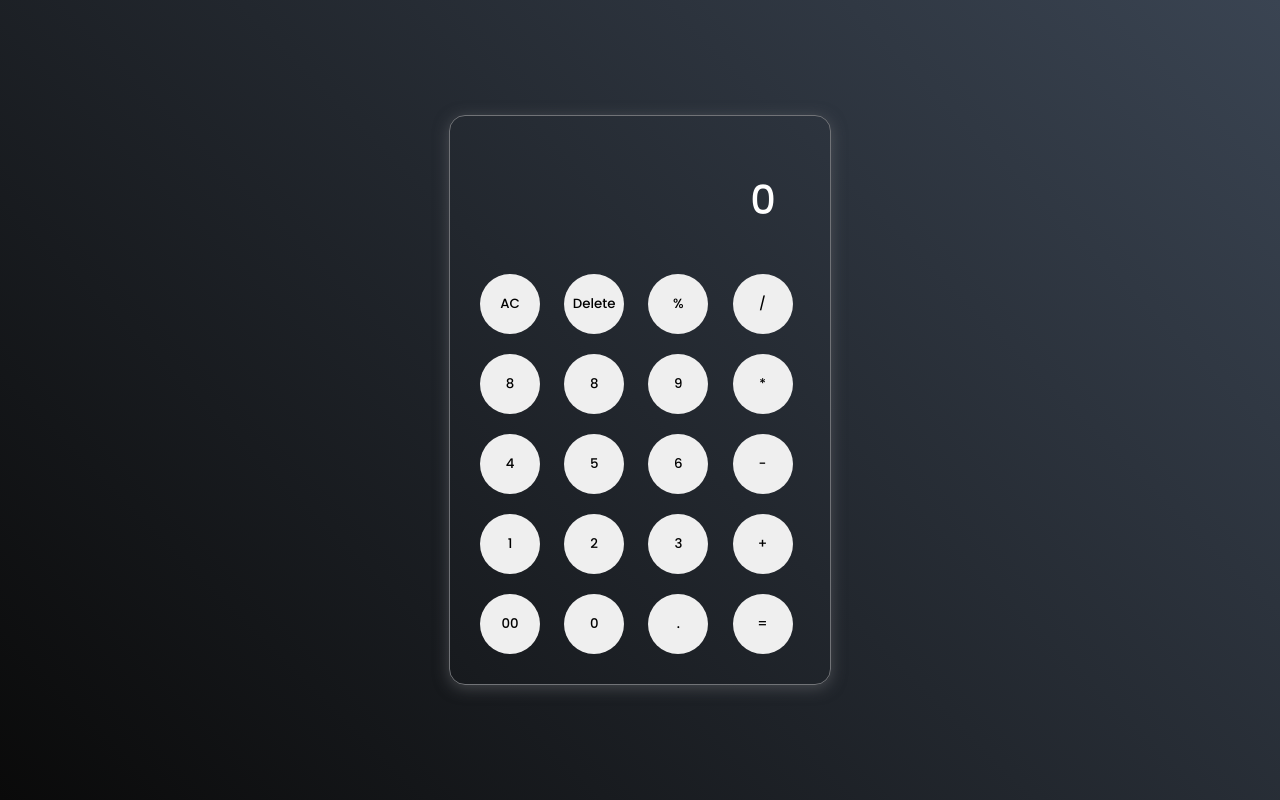
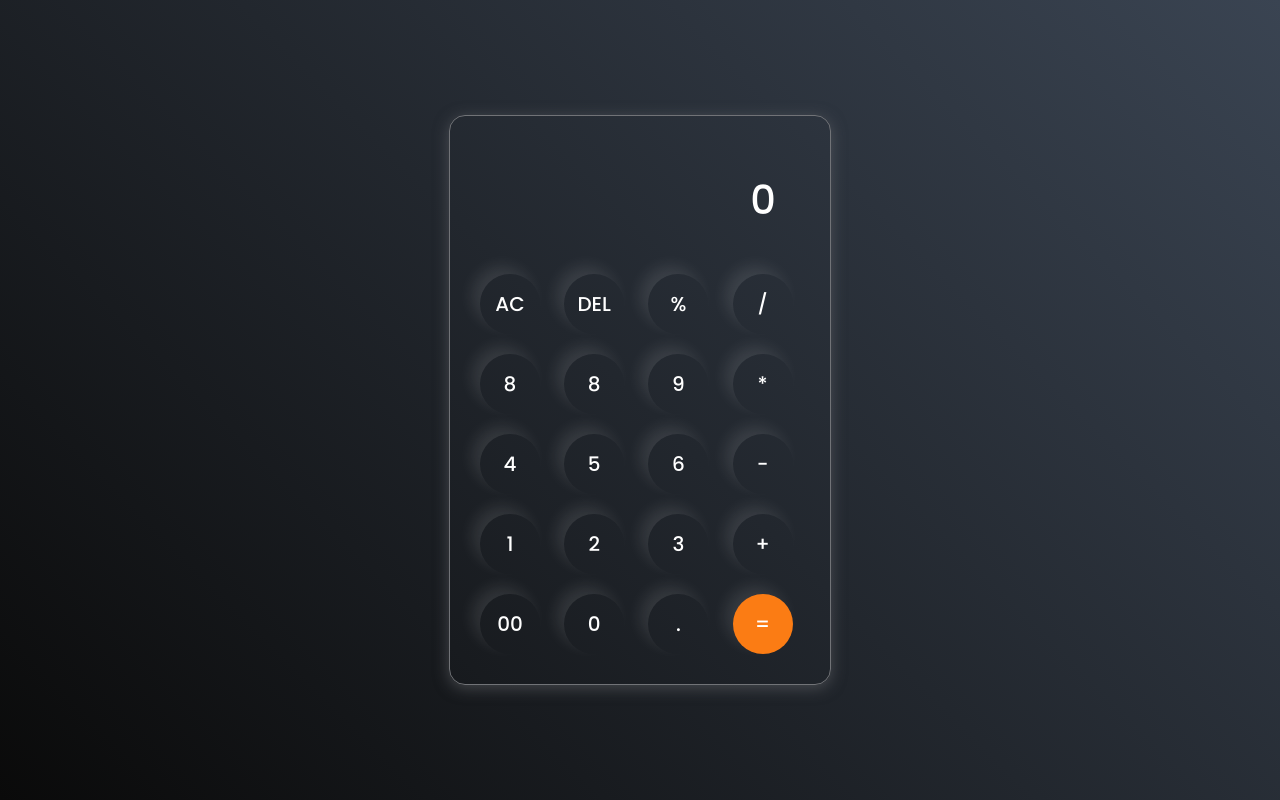
Before and after one commit to galymsakitzhan/31github3, a plain HTML site: page index.html in a window 1280 px wide. Drawn offline with Linux system fonts and the light colour scheme.

Commit message:
50% calculator

```diff
--- a/index.html
+++ b/index.html
@@ -11,7 +11,7 @@
         <input type="text" placeholder="0">
         <div>
             <button>AC</button>
-            <button>Delete</button>
+            <button>DEL</button>
             <button>%</button>
             <button>/</button>
         </div>
@@ -37,7 +37,7 @@
             <button>00</button>
             <button>0</button>
             <button>.</button>
-            <button>=</button>
+            <button class="equalBtn">=</button>
         </div>
     </div>
 </body>
--- a/style.css
+++ b/style.css
@@ -47,4 +47,13 @@ button{
     height: 60px;
     margin: 10px;
     border-radius: 50%;
+    background: transparent;
+    color: #ffffff;
+    font-size: 20px;
+    box-shadow: -8px -8px 15px rgba(255, 255, 255, 0.1);
+    cursor: pointer;
 }
+
+.equalBtn{
+    background-color: #fb7c14;
+}
```
